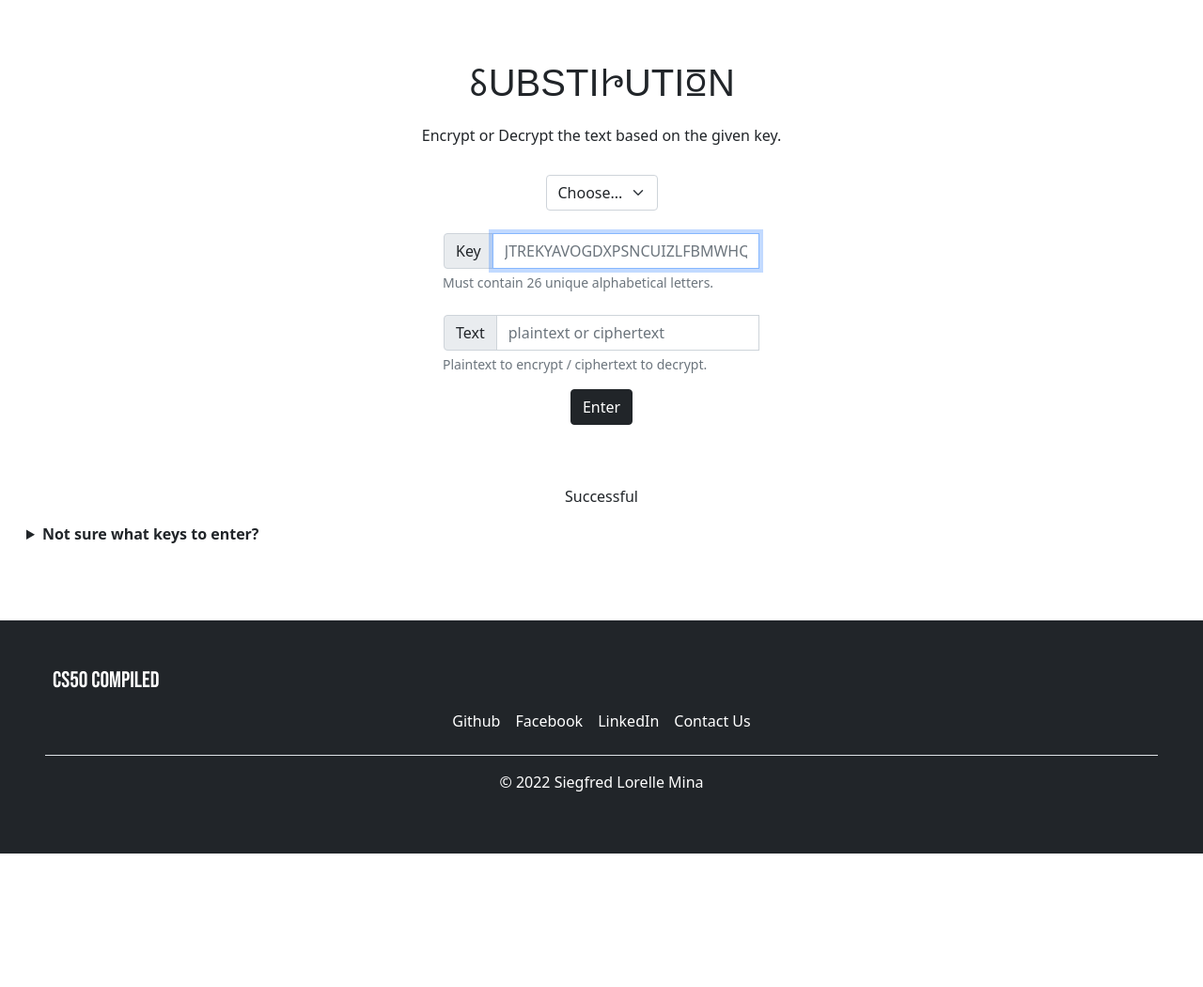
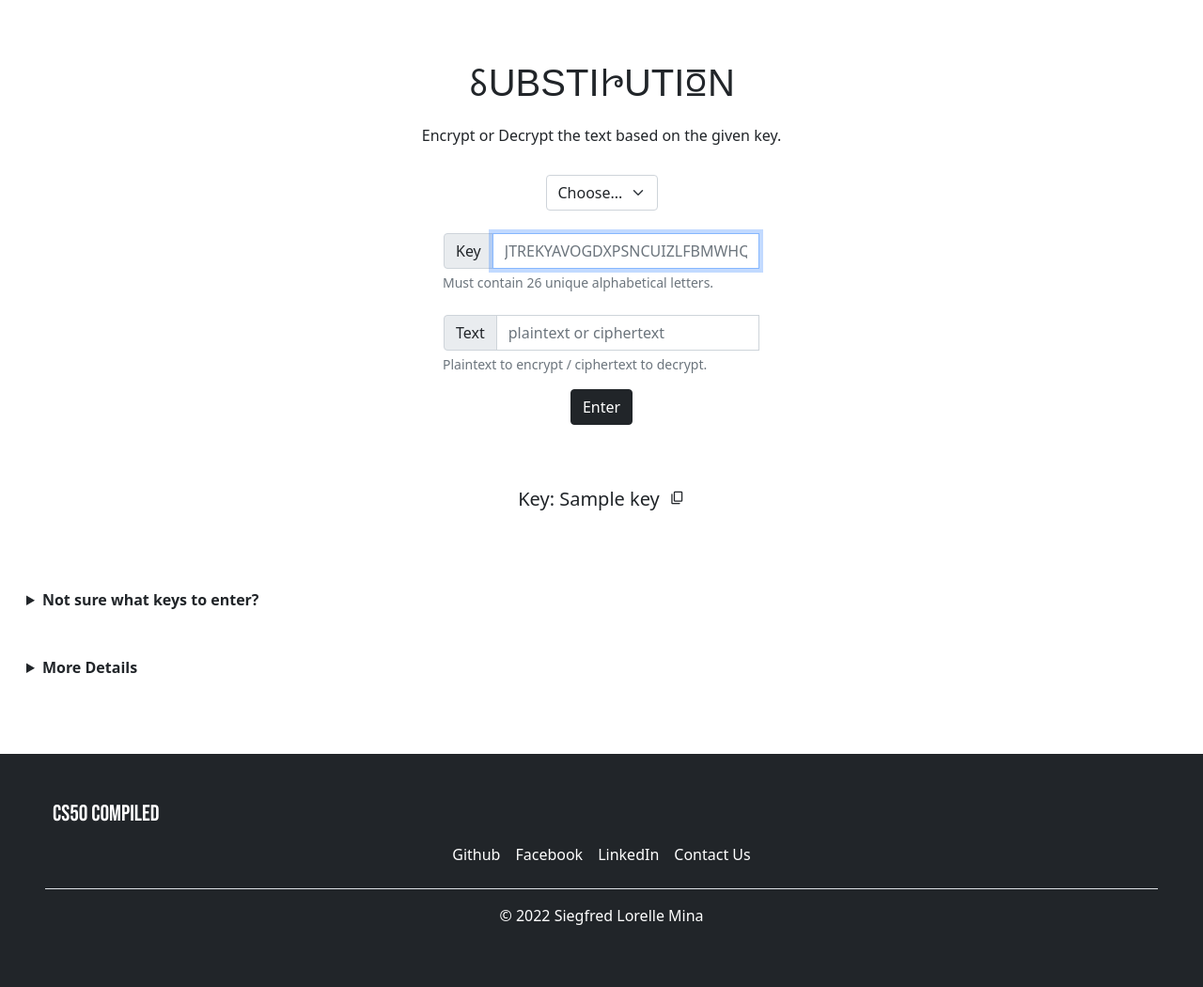
Before and after one commit to SiegfredLorelle/compiled-50, a Flask app: template templates/substitution.html in a window 1280 px wide. Shown: the part 133-1183 px from the top of the page at 94% size. Before the commit the page ends 1041 px from the top, so only its background shows below. Run offline with Flask 2, Linux system fonts and the light colour scheme; the template is opened without the code that fills it: most values are stand-ins (such as "Sample title", 1, 10 or a date in 2020); one stand-in notice (Sample message) is shown; some libraries are stand-ins or nearby versions; some web fonts are replaced.

Commit message:
31st commit - finish substitution page, shows result and add more detais

```diff
--- a/app.py
+++ b/app.py
@@ -173,7 +173,7 @@ def substitution():
 
         # Ensures user selected encrypt or decrypt
         if process == "Choose...":
-            flash("Please choose to whether 'encrypt' to 'decrypt'.", "error")
+            flash("Please choose whether 'encrypt' to 'decrypt'.", "error")
             return render_template("substitution.html")
 
         # HTML already ensures the key is 26 characters in length but included another check here
@@ -207,46 +207,45 @@ def substitution():
 
 
         if process == "Encrypt":
-            encrypted_text = ""
+            result_text = ""
             for character in text:
                 if character in ascii_letters:
                     if character.isupper():
-                        encrypted_text += db.execute("SELECT key FROM substitute WHERE letter = ?", character.upper())[0]["key"]
+                        result_text += db.execute("SELECT key FROM substitute WHERE letter = ?", character.upper())[0]["key"]
 
                     # If letter is lowercase, use the the lowercase equivalent
                     else:
-                        encrypted_text += db.execute("SELECT key FROM substitute WHERE letter = ?", character.upper())[0]["key"].lower()
+                        result_text += db.execute("SELECT key FROM substitute WHERE letter = ?", character.upper())[0]["key"].lower()
 
                 # Character is not a alphabetical letter, keep it as is
                 else:
-                    encrypted_text += character
+                    result_text += character
 
-            print(encrypted_text)
+
 
         elif process == "Decrypt":
-            decrypted_text = ""
+            result_text = ""
             for character in text:
                 if character in ascii_letters:
                     if character.isupper():
-                        decrypted_text += db.execute("SELECT letter FROM substitute WHERE key = ?", character.upper())[0]["letter"]
+                        result_text += db.execute("SELECT letter FROM substitute WHERE key = ?", character.upper())[0]["letter"]
 
                     # If letter is lowercase, use the the lowercase equivalent
                     else:
-                        decrypted_text += db.execute("SELECT letter FROM substitute WHERE key = ?", character.upper())[0]["letter"].lower()
+                        result_text += db.execute("SELECT letter FROM substitute WHERE key = ?", character.upper())[0]["letter"].lower()
 
                 # Character is not a alphabetical letter, keep it as is
                 else:
-                    decrypted_text += character
-
-            print(decrypted_text)
+                    result_text += character
 
 
 
+        print(result_text)
 
 
         # Show enrcypted/decrypted
-        flash("Success", "success")
-        return render_template("substitution.html")
+        flash(f"Success {result_text}", "success")
+        return render_template("substitution.html", process=process, key=key, text=text, result_text=result_text)
 
     else:
         return render_template("substitution.html")
--- a/templates/readability.html
+++ b/templates/readability.html
@@ -22,18 +22,14 @@
 
     {% if get_flashed_messages(category_filter="success") %}
 
-
         <p class="fs-3 fw-normal">Paragraph intended for:</p>
-        <h2>{{ grade_level }}</h2>
+        <h2 class="text-primary">{{ grade_level }}</h2>
 
         <details class="py-5">
             <summary class="fw-bold">See most recent paragraph<span class="material-symbols-rounded" id="copy-button">content_copy</span></summary>
             <p class="pt-3">{{ paragraph }}</p>
 
         </details>
-
-
-
 
     {% endif %}
 
--- a/templates/substitution.html
+++ b/templates/substitution.html
@@ -37,8 +37,22 @@
 
     </div>
 
-    {% if get_flashed_messages(category_filter="sucess") %}
-        Successful
+
+    {% if get_flashed_messages(category_filter="success") %}
+        <div class="pb-5">
+            <div class="pb-3">
+                <span class="fs-5 fw-normal">Key: </span><span class="fs-5 fw-normal">{{ key }}</span><span class="material-symbols-rounded" id="copy-button">content_copy</span>
+            </div>
+            {% if process == "Encrypt" %}
+                <p class="fs-4 fw-normal">Plaintext: <span class="fw-bold text-primary">{{ text }}</span><span class="material-symbols-rounded" id="copy-button">content_copy</span></p>
+                <p class="fs-4 fw-normal">Ciphertext: <span class="fw-bold text-primary">{{ result_text }}</span><span class="material-symbols-rounded" id="copy-button">content_copy</span></p>
+
+            {% elif process == "Decrypt" %}
+                <p class="fs-4 fw-normal">Ciphertext: <span class="fw-bold text-primary">{{ text }}</span><span class="material-symbols-rounded" id="copy-button">content_copy</span></p>
+                <p class="fs-4 fw-normal">Plaintext: <span class="fw-bold text-primary">{{ result_text }}</span><span class="material-symbols-rounded" id="copy-button">content_copy</span></p>
+
+            {% endif %}
+        </div>
     {% endif %}
 
     <div class="text-start p-3">
@@ -53,6 +67,15 @@
         </details>
     </div>
 
+    <div class="text-start p-3">
+        <details>
+            <summary class="fw-bold pb-3">More Details</summary>
+            <ul>
+                <li>Substitution's encryption works by mapping keys to the English alphabet. <a class="link-dark"  href="https://cs50.harvard.edu/x/2022/psets/2/substitution/#background" target="_blank">Know more</a>.</li>
+                <li>This substitution has a encryption and decryption function unlike <a class="link-dark"  href="https://cs50.harvard.edu/x/2022/psets/2/substitution/#background" target="_blank">Week 2 Problem Set 2: Substitution</a> which only has encryption.<a class="link-dark"  href="https://cs50.harvard.edu/x/2022/psets/2/substitution/#background" target="_blank"></a></li>
+            </ul>
+        </details>
+    </div>
 
     <script src="/static/js/copy-clipboard-beside-text.js"></script>
 
```
Also changed, not shown: final-project.db.
